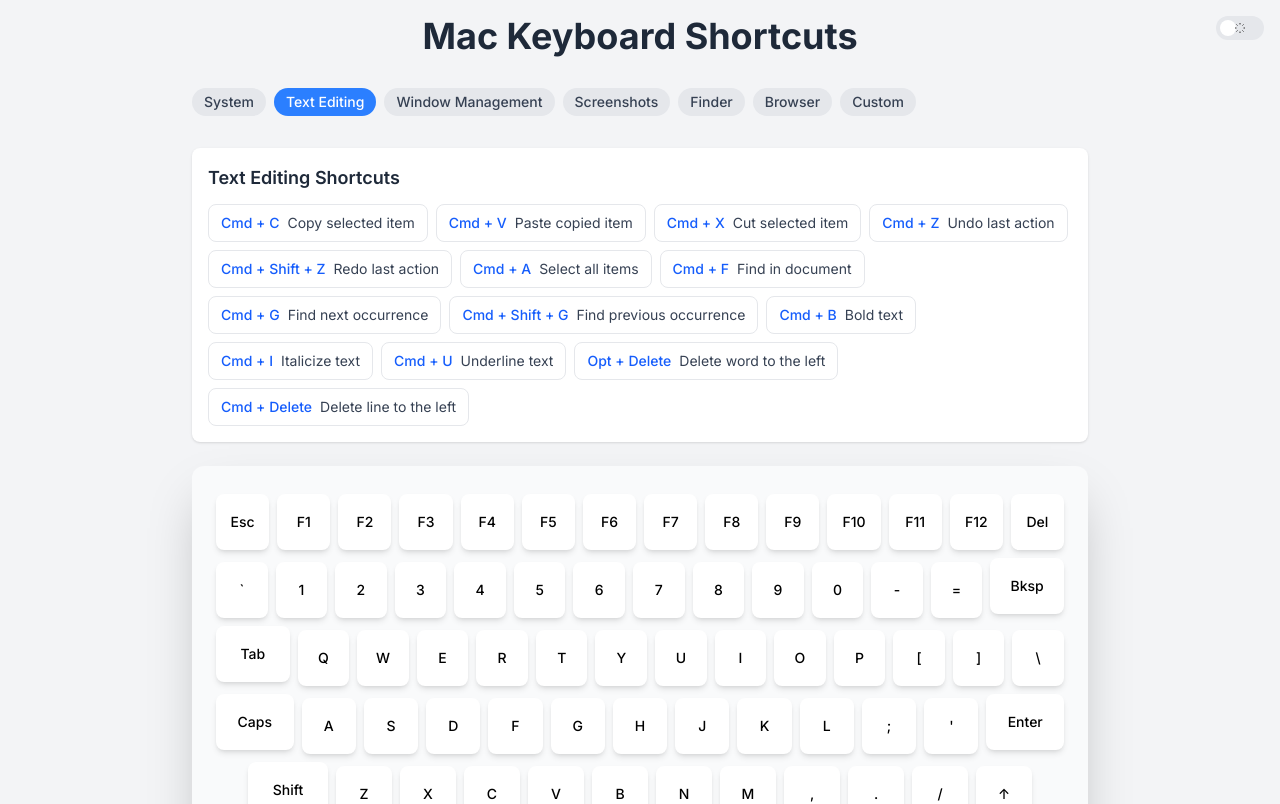
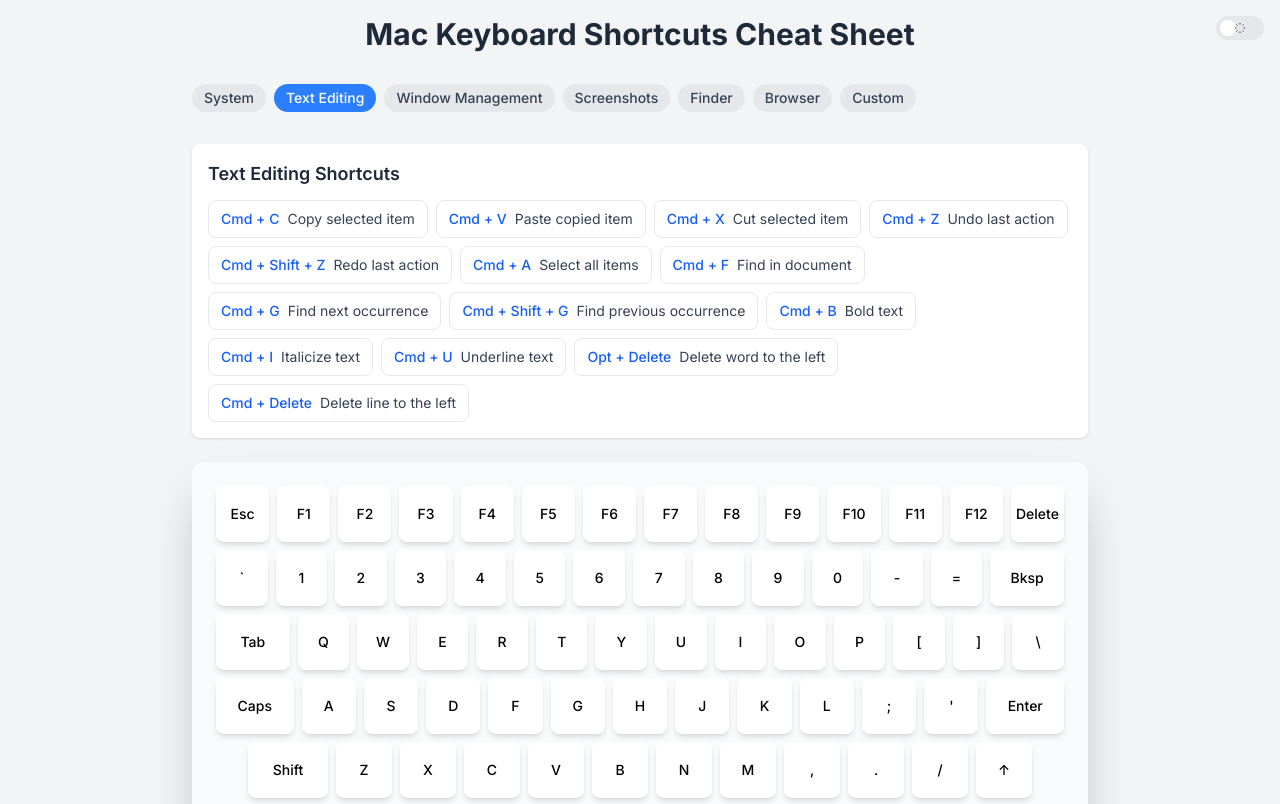
Before and after one commit to heemoe/mac-keyboard-shortcut-cheatsheet, a Next.js app: page / in a window 1280 px wide. Shown: the top 804 px of the page. Built offline with nearby package versions, Linux system fonts and the light colour scheme.

Commit message:
refactor: update page title for clarity, adjust Key component styling for better spacing, and rename 'Del' key to 'Delete'

```diff
--- a/src/app/page.tsx
+++ b/src/app/page.tsx
@@ -108,8 +108,8 @@
             <div className="absolute top-4 right-4">
                 <ThemeToggle isDark={isDark} onToggle={toggleTheme} />
             </div>
-            <h1 className="text-4xl font-bold text-gray-800 dark:text-gray-100 mb-8">
-                Mac Keyboard Shortcuts
+            <h1 className="text-3xl font-bold text-gray-800 dark:text-gray-100 mb-8">
+                Mac Keyboard Shortcuts Cheat Sheet
             </h1>
             <div className="w-full max-w-4xl space-y-6">
                 <div className="flex flex-col gap-4">
--- a/src/components/keyboard/Key.tsx
+++ b/src/components/keyboard/Key.tsx
@@ -45,7 +45,7 @@
                 bg-white dark:bg-gray-800
                 ${getHighlightClass()}
                 rounded-lg shadow-md
-                flex items-center justify-center
+                flex items-center justify-center mb-1
                 cursor-pointer
                 transition-all duration-200
                 hover:bg-gray-100 dark:hover:bg-gray-700
--- a/src/components/keyboard/KeyboardLayout.tsx
+++ b/src/components/keyboard/KeyboardLayout.tsx
@@ -19,7 +19,7 @@
         "F10",
         "F11",
         "F12",
-        "Del",
+        "Delete",
     ],
     row2: [
         "`",
@@ -107,6 +107,7 @@
     const handleKeyClick = (key: string) => {
         onKeyClick?.(key);
     };
+    console.log("highlightedKeys", highlightedKeys);
 
     const isKeyHighlighted = (key: string) => {
         return highlightedKeys.includes(key);
@@ -119,7 +120,7 @@
     const renderRow = (keys: string[], rowIndex: number) => (
         <div className="flex gap-2 justify-center" key={`row-${rowIndex}`}>
             {keys.map((key, index) => {
-                let width = "w-14 my-1";
+                let width = "w-14";
                 if (key === "Space") width = "flex-1 mx-2";
                 else if (["Shift", "Enter", "Caps", "Tab"].includes(key))
                     width = "w-20";
```
